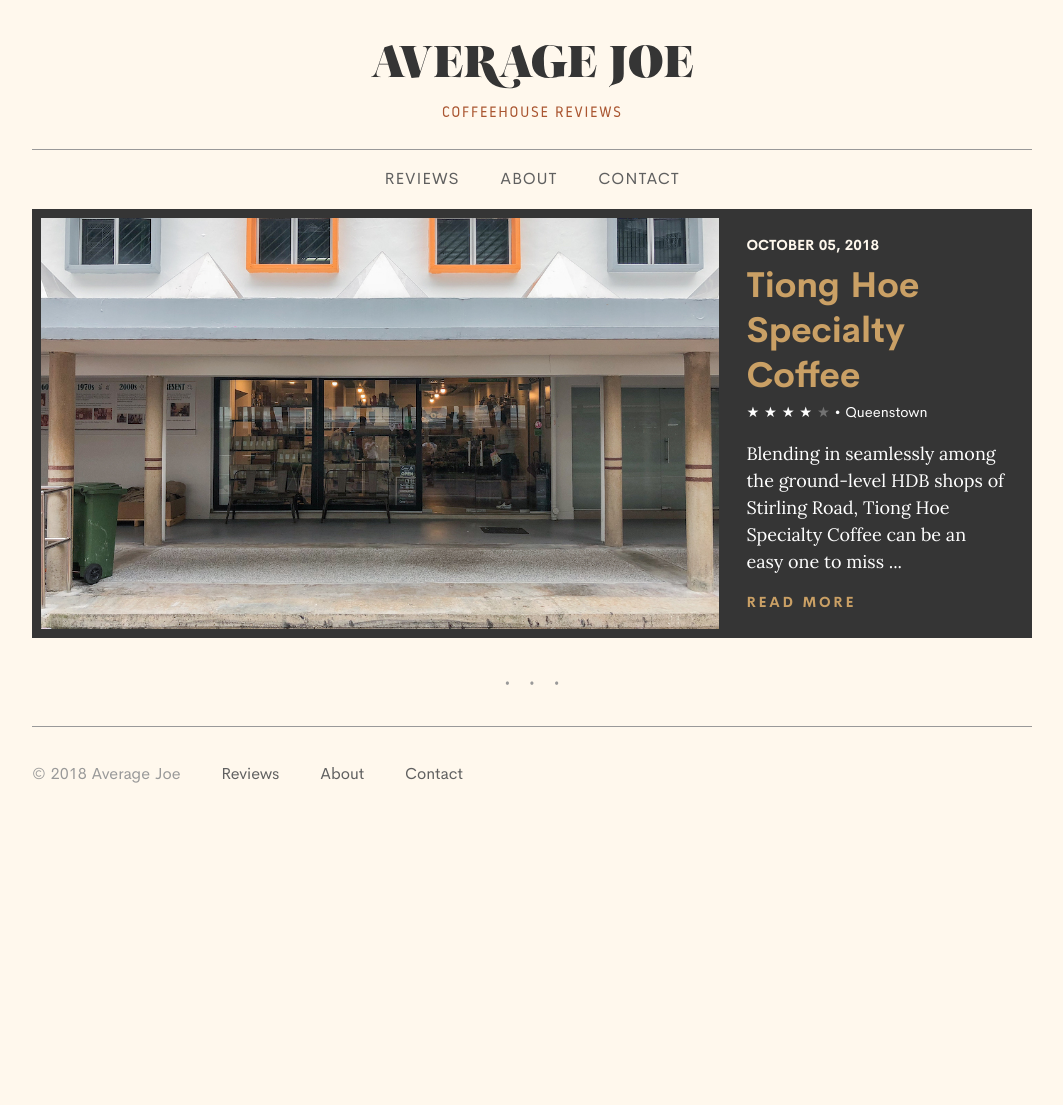
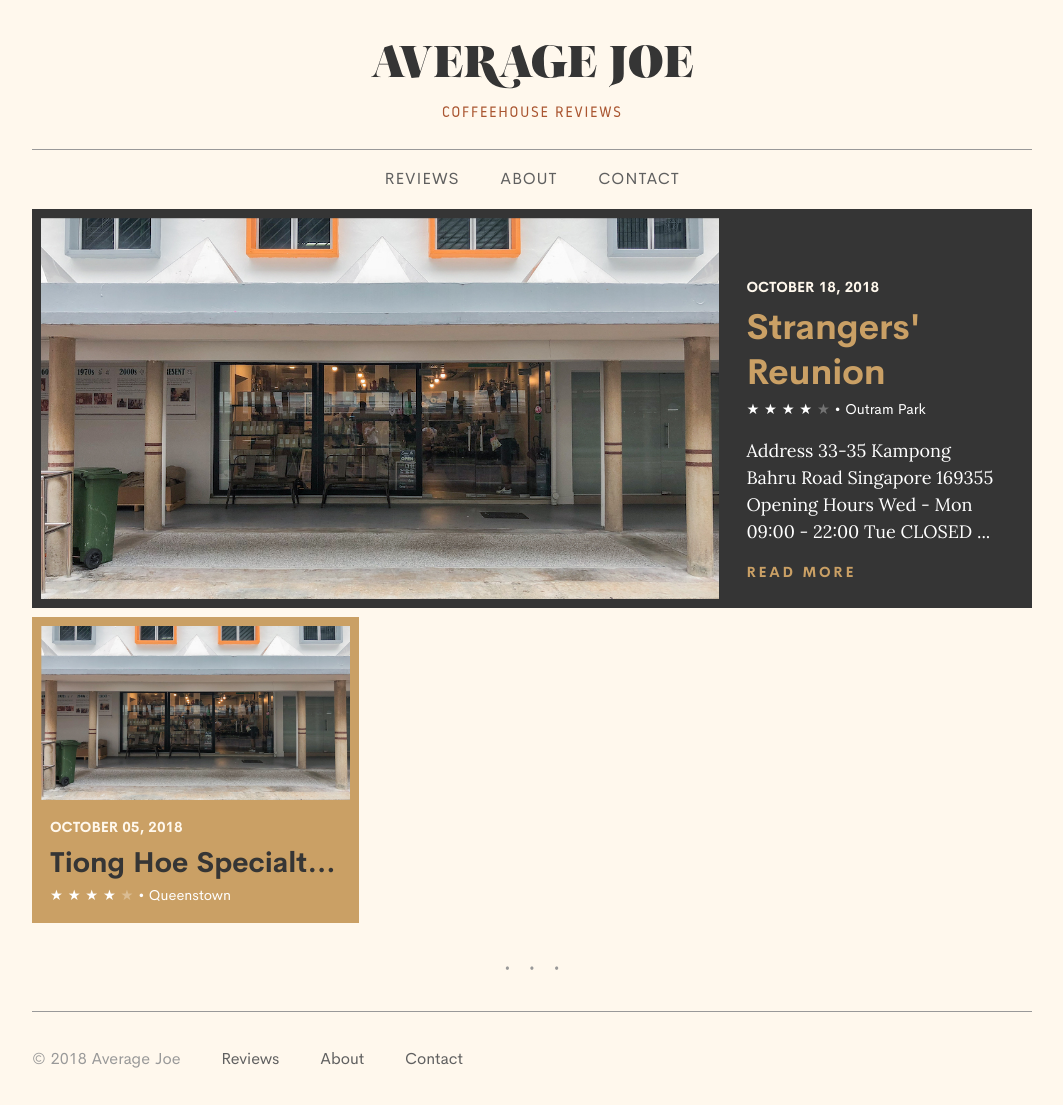
Before and after one commit to chesterhow/average-joe, a Jekyll site: the page built from index.html, in a window 1280 px wide. Shown: the whole page, without its empty margins (108-1171 px from the left). Built offline with Jekyll 4.4.1, drawn with Linux system fonts in a browser that asks for light colours; the list of posts is cut into pages by our own code; before the commit the page ends 900 px from its top, so only the background shows below that.

Commit message:
Set up Strangers' Reunion post

```diff
--- a/_layouts/post.html
+++ b/_layouts/post.html
@@ -28,7 +28,7 @@
     {{ content }}
   </div>
 
-  {% if page.review and page.sample != true %}
+  <!-- {% if page.review and page.sample != true %}
     {% if page.next or page.previous %}
       <hr class="divider">
       <div class="related">
@@ -51,7 +51,7 @@
         </div>
       </div>
     {% endif %}
-  {% endif %}
+  {% endif %} -->
 
   {% include disqus_comments.html %}
 </div>
--- /dev/null
+++ b/_posts/2018-10-18-strangers-reunion.md
@@ -0,0 +1,40 @@
+---
+layout: post
+title:  "Strangers' Reunion"
+date:   2018-10-18
+thumbnail: /assets/thumbnails/tionghoe-thumb.jpg
+cover: /assets/images/tionghoe-cover.jpg
+estate: "Outram Park"
+comments: true
+review:
+  overall: 4
+  coffee: 4
+  aesthetic: 4
+  seating: 4
+  price: $$
+  food: "Yes"
+  wifi: "No"
+---
+
+<div class="info">
+  <div class="info__address">
+    <h6>Address</h6>
+    <p>
+      33-35 Kampong Bahru Road
+      <br>
+      Singapore 169355
+    </p>
+  </div>
+  <div class="info__opening">
+    <h6>Opening Hours</h6>
+    <p>
+      Wed - Mon
+      <br>
+      09:00 - 22:00
+      <br><br>
+      Tue
+      <br>
+      CLOSED
+    </p>
+  </div>
+</div>
```
